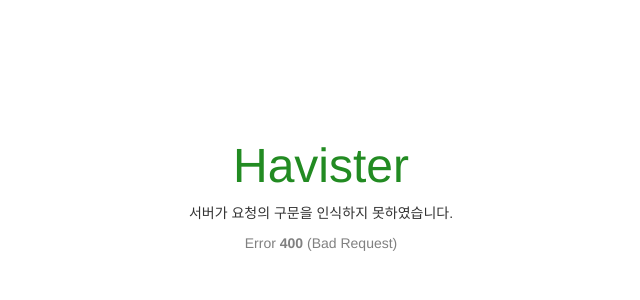
After one commit to havister/havister, a Django app: template templates/400.html in a window 1280 px wide. The commit adds this page. Shown: the top 300 px of the page, without its empty margins (319-959 px from the left). Run offline with Django 3.2, Linux system fonts and the light colour scheme; the template is opened without the code that fills it, so the values that code supplies are empty; some libraries are stand-ins or nearby versions.

Commit message:
add http error html

```diff
--- a/havister/urls.py
+++ b/havister/urls.py
@@ -14,12 +14,18 @@ Including another URLconf
     2. Add a URL to urlpatterns:  url(r'^blog/', include('blog.urls'))
 """
 from django.conf.urls import include, url
+from django.conf.urls import handler400, handler403, handler404, handler500
 from django.contrib import admin
 
-from .views import HomeView
+from . import views
 
 urlpatterns = [
-    url(r'^$', HomeView.as_view(), name='home'),
+    url(r'^$', views.HomeView.as_view(), name='home'),
     url(r'^index/', include('index.urls')),
     url(r'^admin/', admin.site.urls),
 ]
+
+handler400 = views.bad_request_view
+handler403 = views.permission_denied_view
+handler404 = views.page_not_found_view
+handler500 = views.server_error_view
--- /dev/null
+++ b/templates/400.html
@@ -0,0 +1,6 @@
+{% extends 'error_base.html' %}
+
+{% block title %}Error 400 (Bad Request){% endblock %}
+{% block description %}서버가 요청의 구문을 인식하지 못하였습니다.{% endblock %}
+{% block code %}400{% endblock %}
+{% block error %}Bad Request{% endblock %}
--- /dev/null
+++ b/templates/403.html
@@ -0,0 +1,6 @@
+{% extends 'error_base.html' %}
+
+{% block title %}Error 403 (Forbidden){% endblock %}
+{% block description %}사용자가 리소스에 대한 필요 권한을 갖고 있지 않습니다.{% endblock %}
+{% block code %}403{% endblock %}
+{% block error %}Forbidden{% endblock %}
--- /dev/null
+++ b/templates/404.html
@@ -0,0 +1,6 @@
+{% extends 'error_base.html' %}
+
+{% block title %}Error 404 (Not Found){% endblock %}
+{% block description %}서버가 요청한 리소스를 찾을 수 없습니다.{% endblock %}
+{% block code %}404{% endblock %}
+{% block error %}Not Found{% endblock %}
--- /dev/null
+++ b/templates/500.html
@@ -0,0 +1,6 @@
+{% extends 'error_base.html' %}
+
+{% block title %}Error 500 (Server Error){% endblock %}
+{% block description %}서버에 오류가 발생하여 요청을 수행할 수 없습니다.{% endblock %}
+{% block code %}500{% endblock %}
+{% block error %}Server Error{% endblock %}
--- a/templates/base.html
+++ b/templates/base.html
@@ -11,7 +11,7 @@
     {% block meta %}{% endblock %}
 
     <link rel="icon" href="{% static 'favicon.ico' %}">
-    <title>{% block title %}Havister{% endblock %}</title>
+    <title>{% block title %}{% endblock %}</title>
 
     <!-- Bootstrap 3.3.7 core CSS -->
     <link rel="stylesheet" href="{% static 'css/bootstrap.min.css' %}">
--- /dev/null
+++ b/templates/error_base.html
@@ -0,0 +1,43 @@
+<!DOCTYPE html>
+<html lang="ko">
+  {% load staticfiles %}
+  <head>
+    <meta charset="utf-8">
+    <meta http-equiv="X-UA-Compatible" content="IE=edge">
+    <meta name="viewport" content="width=device-width, initial-scale=1">
+
+    <!-- The above 3 meta tags *must* come first in the head; any other head content must come *after* these tags -->
+    <meta name="author" content="Havister, 하비스터">
+
+    <link rel="icon" href="{% static 'favicon.ico' %}">
+    <title>{% block title %}{% endblock %}</title>
+
+    <!-- Bootstrap 3.3.7 core CSS -->
+    <link rel="stylesheet" href="{% static 'css/bootstrap.min.css' %}">
+
+    <!-- IE10 viewport hack for Surface/desktop Windows 8 bug -->
+    <link rel="stylesheet" href="{% static 'css/ie10-viewport-bug-workaround.css' %}">
+
+    <style>
+      div { margin: 120px; }
+      h1 { font-size: 48px; }
+      a:link, a:visited, a:hover, a:active { color: forestgreen; text-decoration: none; }
+      span { color: #808080; }
+    </style>
+
+    <!-- HTML5 shim and Respond.js for IE8 support of HTML5 elements and media queries -->
+    <!-- WARNING: Respond.js doesn't work if you view the page via file:// -->
+    <!--[if lt IE 9]>
+      <script src="https://oss.maxcdn.com/html5shiv/3.7.3/html5shiv.min.js"></script>
+      <script src="https://oss.maxcdn.com/respond/1.4.2/respond.min.js"></script>
+    <![endif]-->
+  </head>
+
+  <body>
+    <div class="container text-center">
+      <h1><a href="/">Havister</a></h1>
+      <p>{% block description %}{% endblock %}</p>
+      <p><span>Error <strong>{% block code %}{% endblock %}</strong> ({% block error %}{% endblock %})</span></p>
+    </div>
+  </body>
+</html>
```
Also changed, not shown: havister/views.py (+13 -0 lines).
